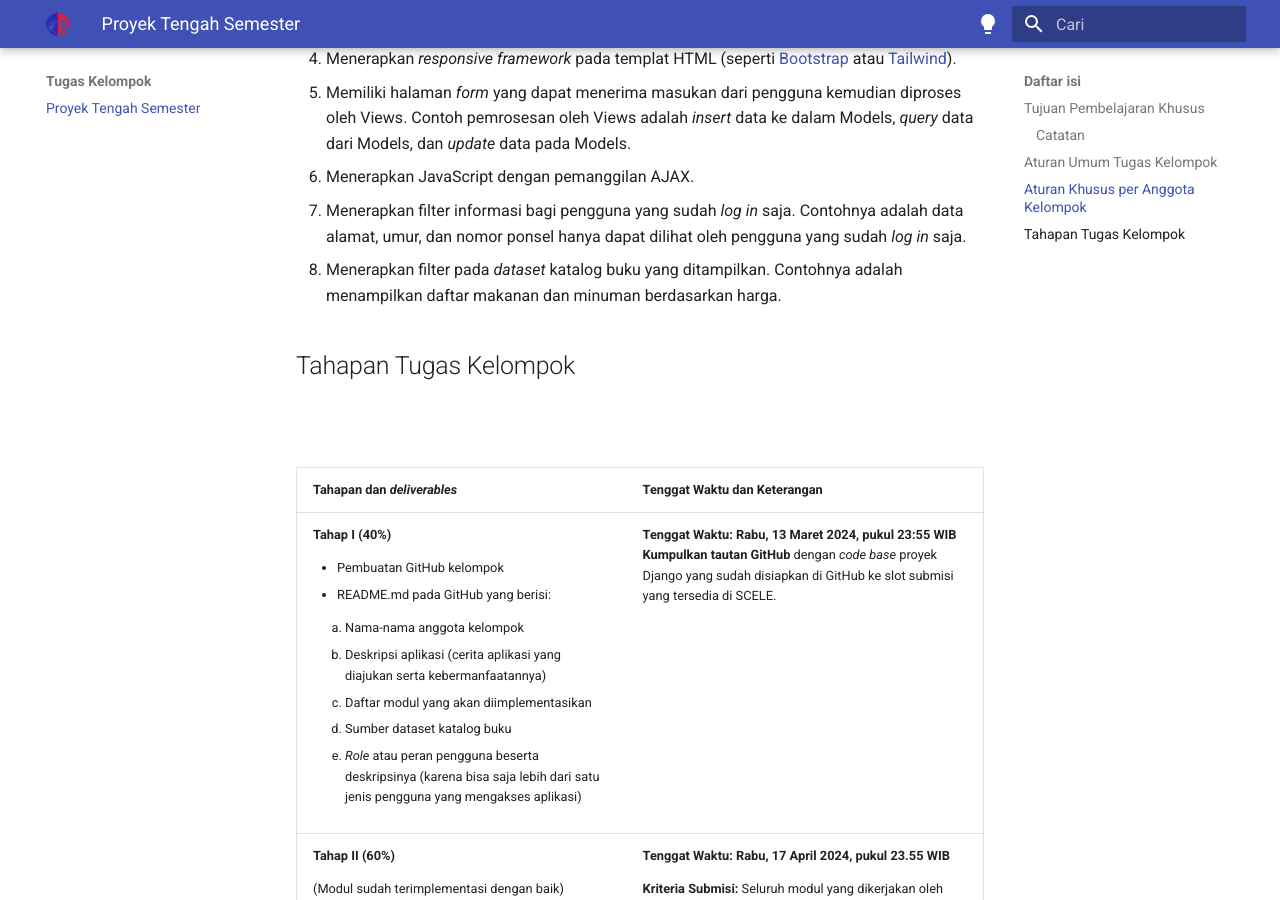
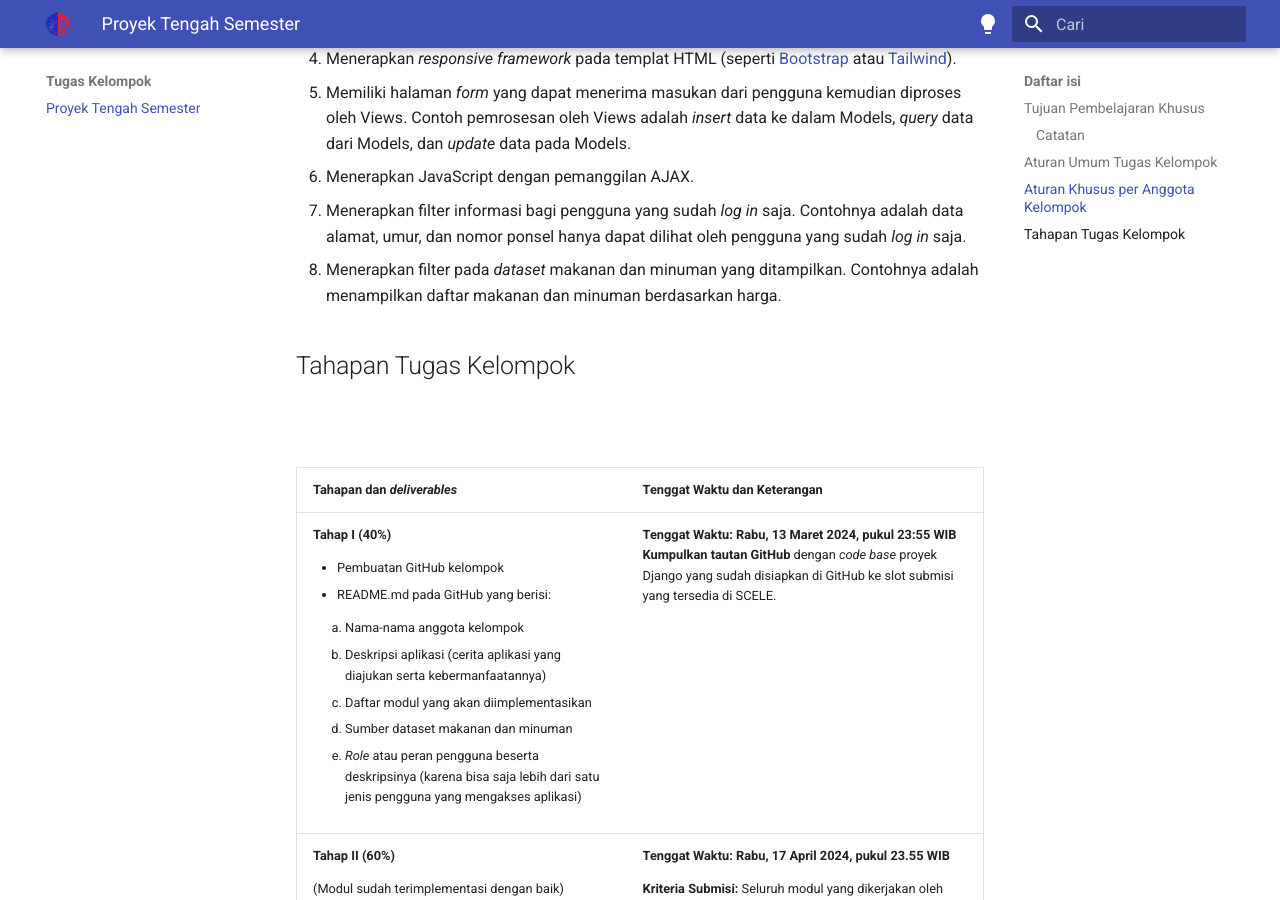
Before and after one commit to pbp-fasilkom-ui/genap-2024, an MkDocs documentation site: the page built from docs/tk/pts.md, in a window 1280 px wide and 900 px high, scrolled down 2652 px. Built offline with MkDocs 1.6.1 and Material for MkDocs 9.7.7, drawn with Linux system fonts in a browser that asks for light colours.

Commit message:
update: words

```diff
--- a/docs/tk/pts.md
+++ b/docs/tk/pts.md
@@ -45,7 +45,7 @@ Selamat mengerjakan. 😄
 5. Memiliki halaman *form* yang dapat menerima masukan dari pengguna kemudian diproses oleh Views. Contoh pemrosesan oleh Views adalah *insert* data ke dalam Models, *query* data dari Models, dan *update* data pada Models.
 6. Menerapkan JavaScript dengan pemanggilan AJAX.
 7. Menerapkan filter informasi bagi pengguna yang sudah *log in* saja. Contohnya adalah data alamat, umur, dan nomor ponsel hanya dapat dilihat oleh pengguna yang sudah *log in* saja.
-8. Menerapkan filter pada *dataset* katalog buku yang ditampilkan. Contohnya adalah menampilkan daftar makanan dan minuman berdasarkan harga.
+8. Menerapkan filter pada *dataset* makanan dan minuman yang ditampilkan. Contohnya adalah menampilkan daftar makanan dan minuman berdasarkan harga.
 
 ## Tahapan Tugas Kelompok
 
@@ -64,7 +64,7 @@ Selamat mengerjakan. 😄
                         <li>Nama-nama anggota kelompok</li>
                         <li>Deskripsi aplikasi (cerita aplikasi yang diajukan serta kebermanfaatannya)</li>
                         <li>Daftar modul yang akan diimplementasikan</li>
-                        <li>Sumber dataset katalog buku</li>
+                        <li>Sumber dataset makanan dan minuman</li>
 						<li><em>Role</em> atau peran pengguna beserta deskripsinya (karena bisa saja lebih dari satu jenis pengguna yang mengakses aplikasi)</li>
                     </ol>
             </ul>
```
